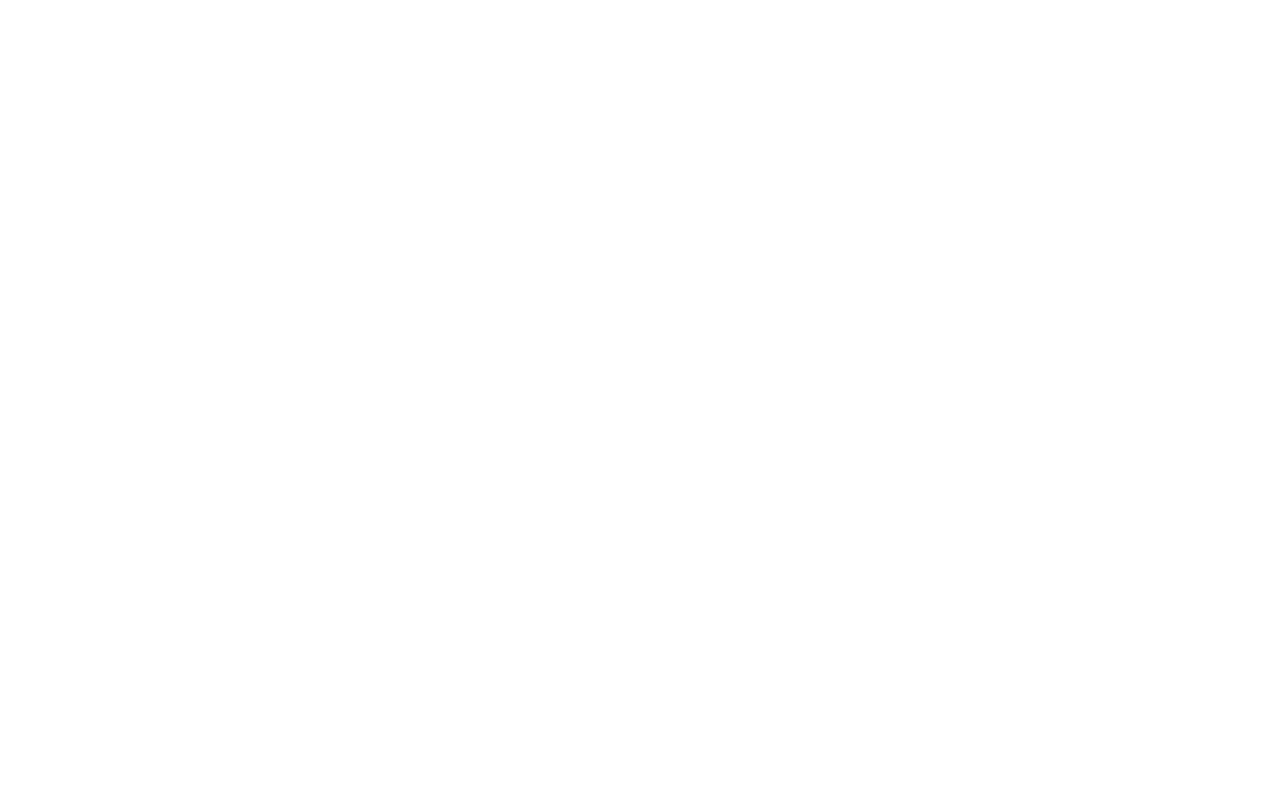
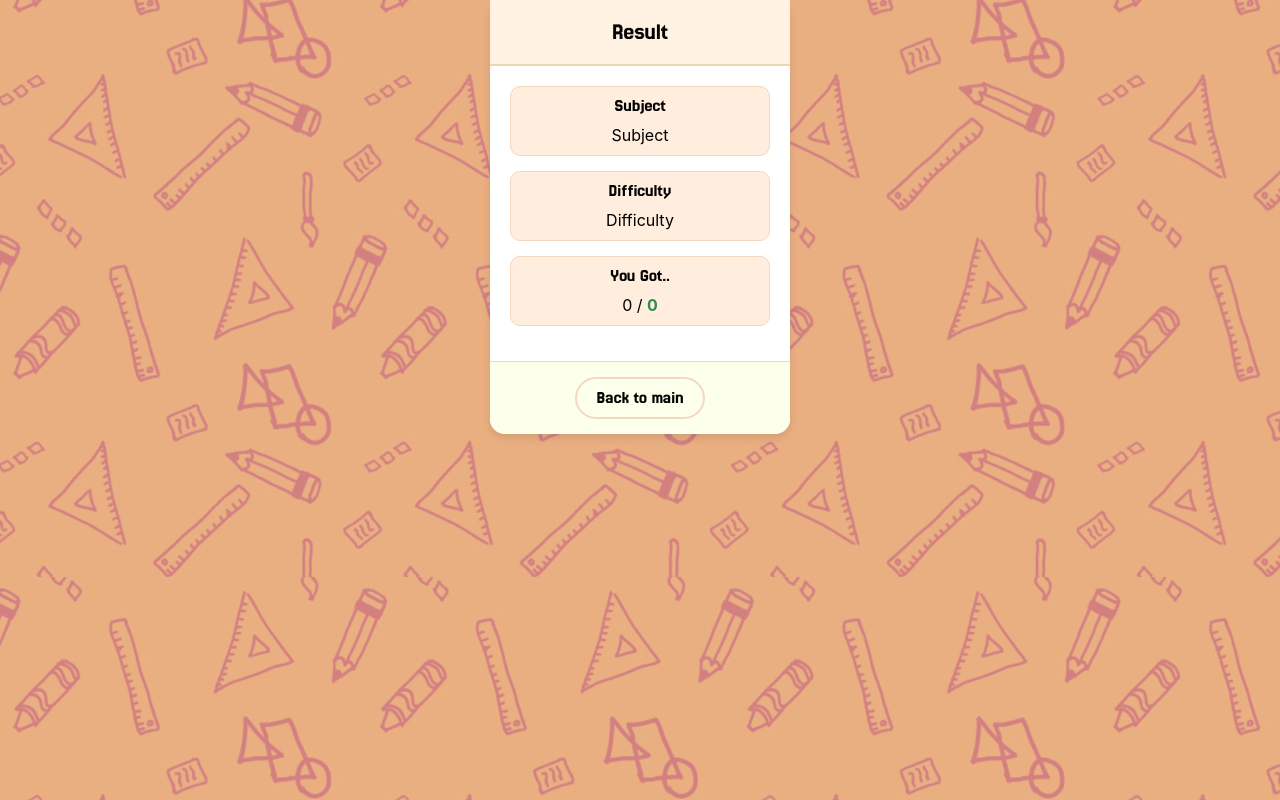
Before and after one commit to sj7288sj/Quiz-42, a React (Create React App) app: page /QuizResult in a window 1280 px wide. Before the commit this address had no page. Built offline with nearby package versions, Linux system fonts and the light colour scheme.

Commit message:
feat: fixing quiz_result pages

```diff
--- a/src/App.js
+++ b/src/App.js
@@ -1,15 +1,15 @@
 import React from 'react';
 import { BrowserRouter as Router, Route, Routes } from "react-router-dom";
 import Main from './pages/Main.js';
-import SelectAttributes from './pages/SelectAttributes.js';
+import QuizResult from './pages/QuizResult.js';
 
 
 const QuizApp = () => {
   return (
     <Router>
       <Routes>
-            <Route path="/" element={<Main />} />
-            <Route path="/selectAttributes" element={<SelectAttributes />} />
+        <Route path="/" element={<Main />} />
+        <Route path="/QuizResult" element={<QuizResult />} />
       </Routes>
     </Router>
   );
--- a/src/pages/Main.js
+++ b/src/pages/Main.js
@@ -15,7 +15,7 @@
         />
       </div>
       <div style={styles.buttonContainer}>
-        <Button text='Start' click= '/selectAttributes'/>
+        <Button text='Start' click= '/QuizResult'/>
         <Button text='Make question' click= '/selectAttributes'/>
       </div>
     </div>
--- a/src/pages/QuizResult.js
+++ b/src/pages/QuizResult.js
@@ -0,0 +1,43 @@
+import { useNavigate } from "react-router-dom"
+import React from 'react';
+import './ResultComponent.css';
+
+const ResultComponent = ({ subjectName, difficulty, total, correct }) => {
+  const navigate = useNavigate()
+  return (
+    <div className="result-container">
+      <div className="result-header">
+        <h1>Result</h1>
+      </div>
+      <div className="result-body">
+        <div className="result-section">
+          <h2>Subject</h2>
+          <p>{subjectName}</p>
+        </div>
+        <div className="result-section">
+          <h2>Difficulty</h2>
+          <p>{difficulty}</p>
+        </div>
+        <div className="result-section">
+          <h2>You Got..</h2>
+          <p>{total} / <span className="correct">{correct}</span></p>
+        </div>
+      </div>
+      <div className="result-footer">
+        <button className="back-button" onClick={()=> {navigate('/')}}>
+          Back to main
+
+        </button>
+      </div>
+    </div>
+  );
+};
+
+ResultComponent.defaultProps = {
+  subjectName: 'Subject',
+  difficulty: 'Difficulty',
+  total: 0,
+  correct: 0
+}
+
+export default ResultComponent;
--- /dev/null
+++ b/src/pages/ResultComponent.css
@@ -0,0 +1,73 @@
+body {
+    background-image: url('../assets/background.png');
+    background-size: cover;
+    background-position: center;
+    background-repeat: repeat;
+}
+.result-container {
+    background-color: #fff;
+    border-radius: 15px;
+    max-width: 300px;
+    margin: 0 auto;
+    text-align: center;
+    box-shadow: 0 4px 8px rgba(0, 0, 0, 0.1);
+}
+.result-header {
+    background-color: #fff2e2;
+    border-bottom: 2px solid #ebd7b5;
+    padding: 20px;
+}
+.result-header h1 {
+    margin: 0;
+    font-family: 'Jersey', sans-serif;
+    font-size: 24px;
+    font-weight: 400;
+}
+.result-body {
+    padding: 20px;
+}
+.result-section {
+    background-color: #ffedde;
+    border-radius: 10px;
+    padding: 10px;
+    margin-bottom: 15px;
+    border: 1px solid #f4d7c0;
+}
+.result-section h2 {
+    margin: 0;
+    font-family: 'Jersey', sans-serif;
+    font-size: 18px;
+    font-weight: 400;
+}
+.result-section p {
+    margin: 10px 0 0;
+    font-family: 'Inter', sans-serif;
+    font-size: 16px;
+    font-weight: 400;
+}
+.correct {
+    color: #2f8e4e;
+    font-weight: 700;
+}
+.result-footer {
+    padding: 15px;
+    background-color: #fcffea;
+    border-top: 1px solid #f4d7c0;
+    border-bottom-left-radius: 15px;
+    border-bottom-right-radius: 15px;
+}
+.back-button {
+    background-color: #fcffea;
+    border: 2px solid #f4d7c0;
+    border-radius: 25px;
+    padding: 10px 20px;
+    font-family: 'Jersey', sans-serif;
+    font-size: 18px;
+    font-weight: 400;
+    cursor: pointer;
+    transition: 0.3s;
+}
+.back-button:hover {
+    background-color: #f4d7c0;
+    color: #fcffea;
+}
```
